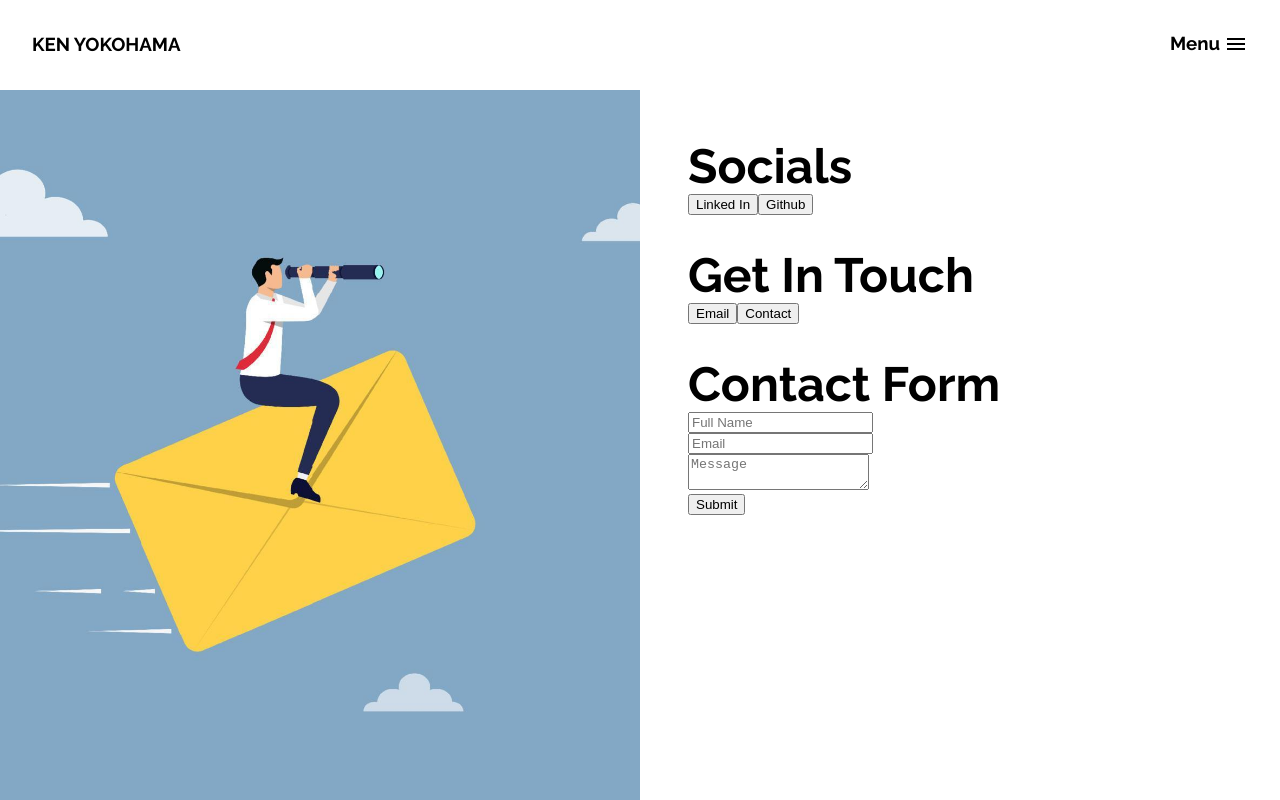
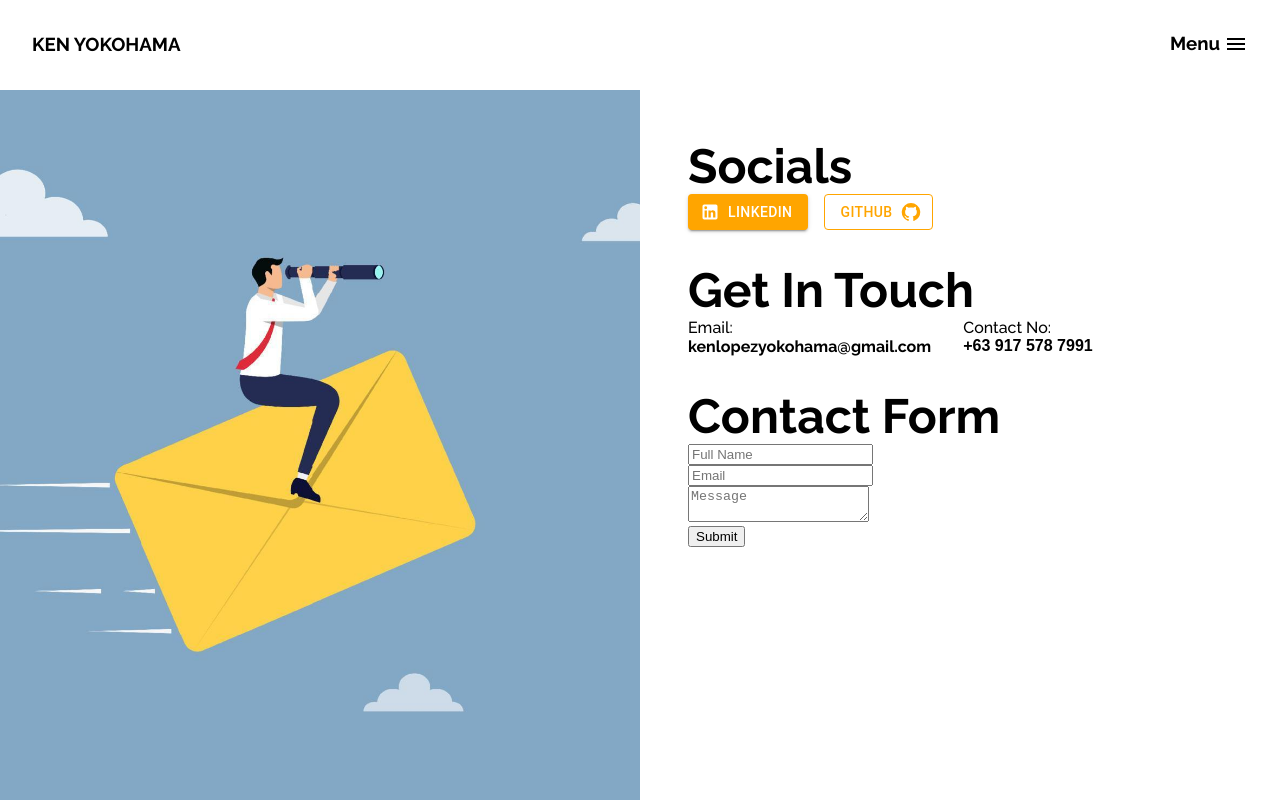
Before and after one commit to Ken-Yokohama/My-Portfolio, a React (Create React App) app: page /contact in a window 1280 px wide. Built offline with nearby package versions, Linux system fonts and the light colour scheme.

Commit message:
Added get in touch links and css

```diff
--- a/src/pages/Contact.jsx
+++ b/src/pages/Contact.jsx
@@ -1,8 +1,16 @@
 import { Box } from "@mui/material";
 import React, { useState } from "react";
+import { motion } from "framer-motion";
+import Button from "@mui/material/Button";
+import GitHubIcon from "@mui/icons-material/GitHub";
+import LinkedInIcon from "@mui/icons-material/LinkedIn";
+import { CopyToClipboard } from "react-copy-to-clipboard";
+import Tooltip from "@mui/material/Tooltip";
 
 function Contact(props) {
-    // className="padding-for-nav"
+    const [email, setEmail] = useState("kenlopezyokohama@gmail.com");
+    const [contactNo, setContactNo] = useState("+63 917 578 7991");
+
     return (
         <Box
             sx={{
@@ -60,13 +68,150 @@ function Contact(props) {
                 >
                     <div>
                         <h1>Socials</h1>
-                        <button>Linked In</button>
-                        <button>Github</button>
+                        <Box
+                            sx={{
+                                display: "flex",
+                                alignItems: "center",
+                                gap: "1rem",
+                            }}
+                        >
+                            <motion.div
+                                whileHover={{ scale: 1.1 }}
+                                whileTap={{ scale: 0.9 }}
+                            >
+                                <Button
+                                    sx={{
+                                        backgroundColor: "#FFA500",
+                                        ":hover": {
+                                            backgroundColor: "#e39505",
+                                        },
+                                    }}
+                                    fullWidth
+                                    variant="contained"
+                                    startIcon={<LinkedInIcon />}
+                                    onClick={() => {
+                                        window.open(
+                                            "https://ph.linkedin.com/in/ken-yokohama-bba021179",
+                                            "_blank"
+                                        );
+                                    }}
+                                >
+                                    LinkedIn
+                                </Button>
+                            </motion.div>{" "}
+                            <motion.div
+                                whileHover={{ scale: 1.1 }}
+                                whileTap={{ scale: 0.9 }}
+                            >
+                                <Button
+                                    sx={{
+                                        color: "#FFA500",
+                                        borderColor: "#FFA500",
+                                        ":hover": {
+                                            borderColor: "#e39505",
+                                            color: "#e39505",
+                                        },
+                                    }}
+                                    variant="outlined"
+                                    endIcon={<GitHubIcon />}
+                                    onClick={() => {
+                                        window.open(
+                                            "https://github.com/Ken-Yokohama",
+                                            "_blank"
+                                        );
+                                    }}
+                                >
+                                    Github
+                                </Button>
+                            </motion.div>
+                        </Box>
                     </div>
                     <div>
                         <h1>Get In Touch</h1>
-                        <button>Email</button>
-                        <button>Contact</button>
+                        <Box
+                            sx={{
+                                display: "flex",
+                                flexDirection: "column",
+                                gap: "0.5rem",
+                                "@media(min-width: 1020px)": {
+                                    display: "flex",
+                                    flexDirection: "row",
+                                    gap: "2rem",
+                                },
+                            }}
+                        >
+                            <div>
+                                <p>Email:</p>
+                                <CopyToClipboard text="kenlopezyokohama@gmail.com">
+                                    <Tooltip title="Copy Email to Clipboard">
+                                        <motion.p
+                                            whileTap={{
+                                                scale:
+                                                    email ==
+                                                    "Copied to Clipboard!"
+                                                        ? 1
+                                                        : 0.9,
+                                            }}
+                                            style={{
+                                                cursor:
+                                                    email ==
+                                                    "Copied to Clipboard!"
+                                                        ? "auto"
+                                                        : "pointer",
+                                            }}
+                                            onClick={() => {
+                                                setEmail(
+                                                    "Copied to Clipboard!"
+                                                );
+                                                setTimeout(() => {
+                                                    setEmail(
+                                                        "kenlopezyokohama@gmail.com"
+                                                    );
+                                                }, 3000);
+                                            }}
+                                        >
+                                            <b>{email}</b>
+                                        </motion.p>
+                                    </Tooltip>
+                                </CopyToClipboard>
+                            </div>
+                            <div>
+                                <p>Contact No:</p>
+                                <CopyToClipboard text="+639175787991">
+                                    <Tooltip title="Copy Phone Number to Clipboard">
+                                        <motion.p
+                                            whileTap={{
+                                                scale:
+                                                    contactNo ==
+                                                    "Copied to Clipboard!"
+                                                        ? 1
+                                                        : 0.9,
+                                            }}
+                                            style={{
+                                                fontFamily: "arial",
+                                                cursor:
+                                                    contactNo ==
+                                                    "Copied to Clipboard!"
+                                                        ? "auto"
+                                                        : "pointer",
+                                            }}
+                                            onClick={() => {
+                                                setContactNo(
+                                                    "Copied to Clipboard!"
+                                                );
+                                                setTimeout(() => {
+                                                    setContactNo(
+                                                        "+63 917 578 7991"
+                                                    );
+                                                }, 3000);
+                                            }}
+                                        >
+                                            <b>{contactNo}</b>
+                                        </motion.p>
+                                    </Tooltip>
+                                </CopyToClipboard>
+                            </div>
+                        </Box>
                     </div>
                     <div>
                         <h1>Contact Form</h1>
```
